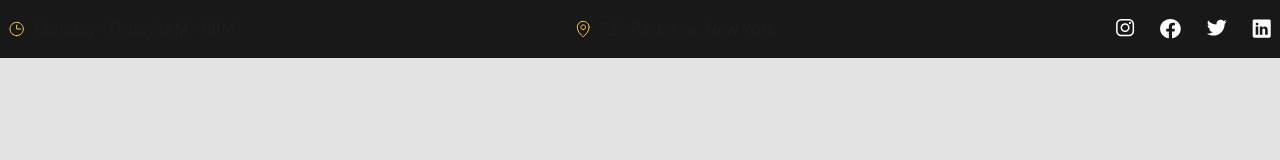
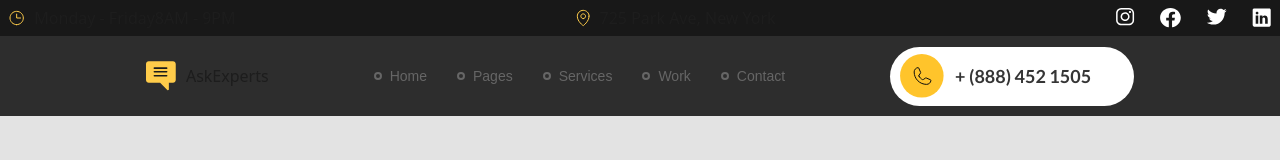
Before and after one commit to cybersj5/AskExperts-frontend-project, a website built with Vite: page index.html in a window 1280 px wide. Built offline with nearby package versions, Linux system fonts and the light colour scheme.

Commit message:
nav panel finished

```diff
--- a/index.html
+++ b/index.html
@@ -13,6 +13,12 @@
       @import url('./src/styles/colors/dark.css');
     </style>
     <link rel="stylesheet" href="./src/styles/components/header.css" />
+    <link rel="preconnect" href="https://fonts.googleapis.com" />
+    <link rel="preconnect" href="https://fonts.gstatic.com" crossorigin />
+    <link
+      href="https://fonts.googleapis.com/css2?family=Lato:ital,wght@0,100;0,300;0,400;0,700;0,900;1,100;1,300;1,400;1,700;1,900&family=Open+Sans:ital,wght@0,300..800;1,300..800&display=swap"
+      rel="stylesheet"
+    />
   </head>
   <body>
     <script type="module" src="/src/index.js"></script>
@@ -86,5 +92,52 @@
         </li>
       </ul>
     </header>
+    <nav class="nav__container">
+      <div class="header-text">
+        <svg width="30" height="30" viewBox="0 0 30 30" fill="none" xmlns="http://www.w3.org/2000/svg">
+          <path
+            d="M26.9634 21.765C28.4964 21.765 29.7392 20.5223 29.7392 18.9893V3.09023C29.7392 1.55721 28.4964 0.314455 26.9634 0.314455L2.77577 0.314453C1.24276 0.314453 3.28691e-06 1.5572 1.38994e-06 3.09022L0 18.9893C-1.34021e-07 20.5223 1.24275 21.765 2.77577 21.765H14.1017C14.1053 21.7688 14.109 21.7725 14.1127 21.7762L21.2846 28.9481C21.8675 29.531 22.8641 29.1182 22.8641 28.2939V21.765H26.9634Z"
+            fill="#FFCC4A"
+          />
+          <rect x="7.56934" y="13.9478" width="13.8699" height="1.55035" rx="0.775175" fill="#1B1B1B" />
+          <rect x="7.56934" y="9.95361" width="13.8699" height="1.55035" rx="0.775175" fill="#1B1B1B" />
+          <rect x="7.56934" y="6.37305" width="13.8699" height="1.55035" rx="0.775175" fill="#1B1B1B" />
+        </svg>
+        <p>AskExperts</p>
+      </div>
+      <ul class="list-nav-buttons">
+        <li>
+          <button class="nav-buttons">Home</button>
+        </li>
+        <li>
+          <button class="nav-buttons">Pages</button>
+        </li>
+        <li>
+          <button class="nav-buttons">Services</button>
+        </li>
+        <li>
+          <button class="nav-buttons">Work</button>
+        </li>
+        <li>
+          <button class="nav-buttons">Contact</button>
+        </li>
+      </ul>
+      <div class="contact__container">
+        <div class="contact-widget">
+          <div class="telephone-picture">
+            <svg width="44" height="44" viewBox="0 0 44 44" fill="none" xmlns="http://www.w3.org/2000/svg">
+              <circle cx="21.8213" cy="21.7676" r="21.7676" fill="#FFC42B" />
+              <path
+                d="M18.9586 22.054C19.7098 23.6053 20.9641 24.8564 22.5173 25.6036C22.6319 25.6579 22.7586 25.6814 22.885 25.6718C23.0114 25.6622 23.1331 25.6198 23.2382 25.5489L25.5194 24.025C25.6202 23.9567 25.7367 23.9149 25.8579 23.9038C25.9792 23.8926 26.1013 23.9123 26.2129 23.9611L30.4834 25.7953C30.6293 25.856 30.7513 25.963 30.8304 26.0999C30.9096 26.2368 30.9415 26.3958 30.9214 26.5526C30.786 27.6091 30.2704 28.58 29.4709 29.2837C28.6715 29.9874 27.643 30.3757 26.5779 30.376C23.2866 30.376 20.1301 29.0685 17.8028 26.7412C15.4754 24.4139 14.168 21.2574 14.168 17.9661C14.1682 16.901 14.5565 15.8725 15.2602 15.073C15.964 14.2736 16.9349 13.7579 17.9913 13.6226C18.1481 13.6024 18.3072 13.6344 18.4441 13.7135C18.5809 13.7927 18.6879 13.9146 18.7487 14.0606L20.5828 18.3402C20.6305 18.45 20.6505 18.5699 20.6409 18.6892C20.6314 18.8085 20.5926 18.9237 20.5281 19.0245L19.0042 21.3423C18.9363 21.4471 18.8965 21.5676 18.8885 21.6922C18.8806 21.8168 18.9047 21.9414 18.9586 22.054Z"
+                stroke="#0D0D0D"
+                stroke-linecap="round"
+                stroke-linejoin="round"
+              />
+            </svg>
+          </div>
+          <p class="contact">+ (888) 452 1505</p>
+        </div>
+      </div>
+    </nav>
   </body>
 </html>
--- a/src/styles/components/header.css
+++ b/src/styles/components/header.css
@@ -4,13 +4,16 @@
 }
 
 .header__container {
+  padding-top: 18px;
+  padding-bottom: 18px;
   justify-content: center;
   align-items: center;
   display: flex;
   width: 100%;
-  height: 58px;
+  height: 22px;
   background: #181818;
   margin: 0;
+  gap: 340px;
 }
 
 .header-list {
@@ -34,3 +37,93 @@
   display: flex;
   gap: 25px;
 }
+
+.nav__container {
+  justify-content: center;
+  padding-top: 40px;
+  padding-bottom: 40px;
+  align-items: center;
+  display: flex;
+  width: 100%;
+  height: 59px;
+  backdrop-filter: blur(21px);
+  background: rgba(27, 27, 27, 0.91);
+  margin: 0;
+  gap: 105px;
+}
+
+.list-nav-buttons {
+  display: flex;
+  flex-direction: row;
+  justify-content: center;
+  align-items: center;
+  gap: 30px;
+  list-style: none;
+  margin: 0;
+  padding: 0;
+}
+
+.nav-buttons {
+  display: flex;
+  align-items: center;
+  gap: 8px;
+  padding: 0;
+  background: none;
+  border: none;
+  color: #666; /* серый цвет текста */
+  font-family: 'Arial', sans-serif;
+  font-size: 14px;
+  cursor: pointer;
+  transition: all 0.3s ease;
+}
+
+.nav-buttons:hover {
+  color: #4eaf4e;
+}
+
+.nav-buttons::before {
+  content: '';
+  width: 8px;
+  height: 8px;
+  border-radius: 50%;
+  border: 2px solid #666;
+  transition: all 0.3s ease;
+}
+
+.nav-buttons:hover::before {
+  background-color: #4eaf4e;
+}
+
+.contact__container {
+  border-radius: 42px;
+  padding-left: 10px;
+  background: #fff;
+  width: 244px;
+  height: 59px;
+  display: flex;
+  align-items: center;
+}
+
+.contact-widget {
+  width: 193px;
+  height: 43px;
+  display: flex;
+  align-items: center;
+  justify-content: left;
+  gap: 11px;
+}
+
+.contact {
+  font-family: 'Lato', sans-serif;
+  font-weight: 600;
+  font-size: 18px;
+  line-height: 160%;
+  color: #353535;
+}
+
+.telephone-picture {
+  border-radius: 50%;
+  display: flex;
+  align-items: center;
+  fill: #ffc32b;
+}
```
